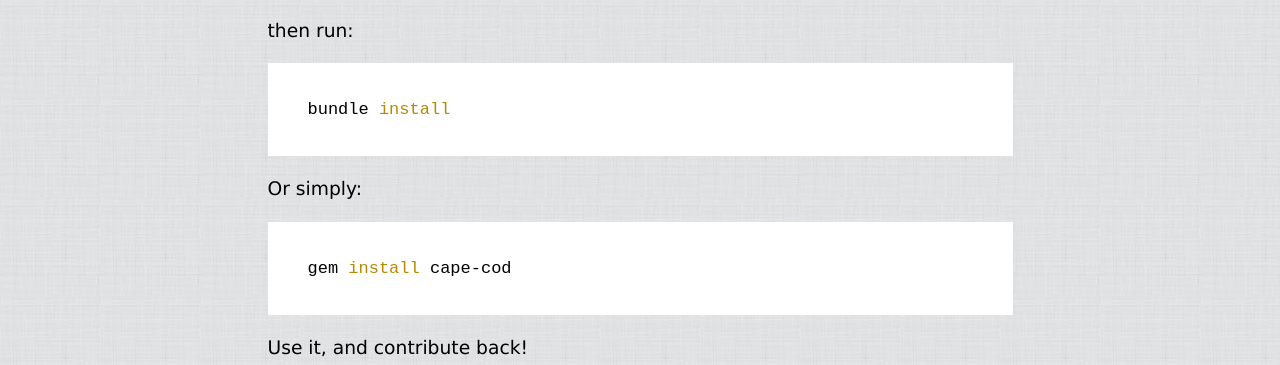
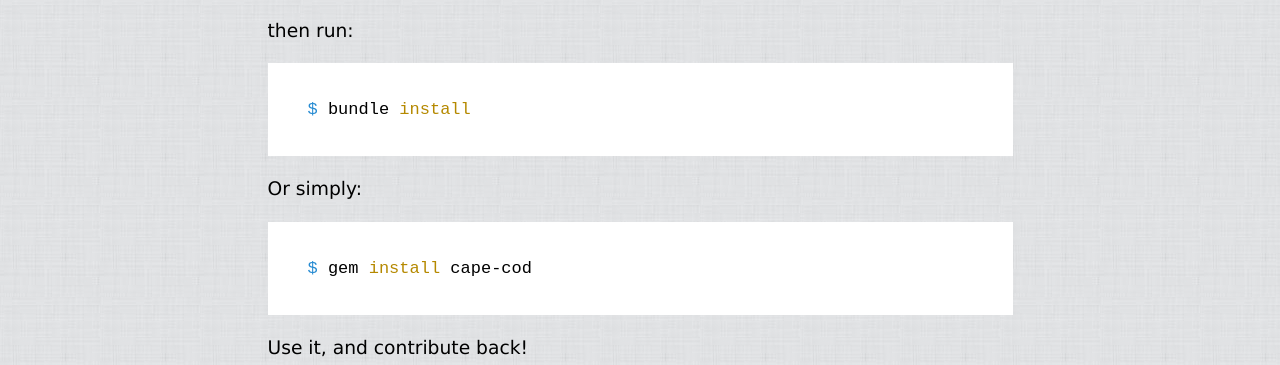
Before and after one commit to fuadsaud/fuadsaud.github.io, a Jekyll site: the page built from _posts/2013-05-07-cape-cod.md, in a window 1280 px wide. Shown: the part 1103-1468 px from the top of the page. Built offline with Jekyll 4.4.1, drawn with Linux system fonts in a browser that asks for light colours; Markdown is read by kramdown in place of the engine named in the settings.

````diff
--- a/_posts/2013-05-07-cape-cod.md
+++ b/_posts/2013-05-07-cape-cod.md
@@ -39,13 +39,13 @@ gem 'cape-cod'
 then run:
 
 ```bash
-bundle install
+$ bundle install
 ```
 
 Or simply:
 
 ```bash
-gem install cape-cod
+$ gem install cape-cod
 ```
 
 Use it, and contribute back!
````
